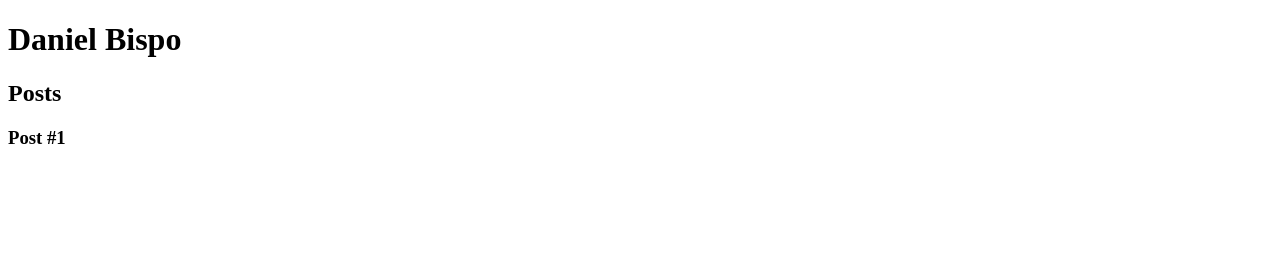
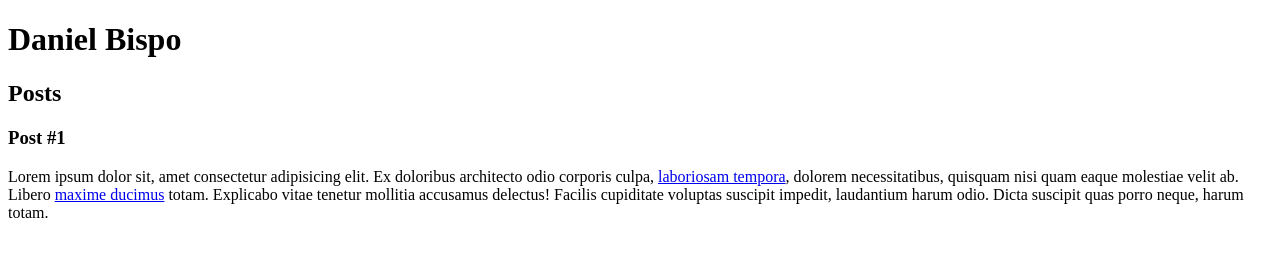
Before and after one commit to uDanielBispo/Introducao-ao-HTML5-e-CSS3---DIO, a plain HTML site: page index.html in a window 1280 px wide. Drawn offline with Linux system fonts and the light colour scheme.

Commit message:
Aula 2 tags <a> e <p>

```diff
--- a/index.html
+++ b/index.html
@@ -18,6 +18,14 @@
             <header>
                 <h3>Post #1</h3>
             </header>
+            <p>
+                Lorem ipsum dolor sit, amet consectetur adipisicing elit. Ex doloribus architecto odio corporis culpa,
+                <a href="https://github.com/uDanielBispo/Introducao-ao-HTML5-e-CSS3---DIO" target="_blank">laboriosam tempora</a>,
+                dolorem necessitatibus, quisquam nisi quam eaque molestiae velit ab. Libero
+                <a href="mailto:danielbispo3015@hotmail.com">maxime ducimus</a> totam. Explicabo vitae tenetur
+                mollitia accusamus delectus! Facilis cupiditate voluptas suscipit impedit,
+                laudantium harum odio. Dicta suscipit quas porro neque, harum totam.
+            </p>
         </article>
     </section>
     <footer>
```
